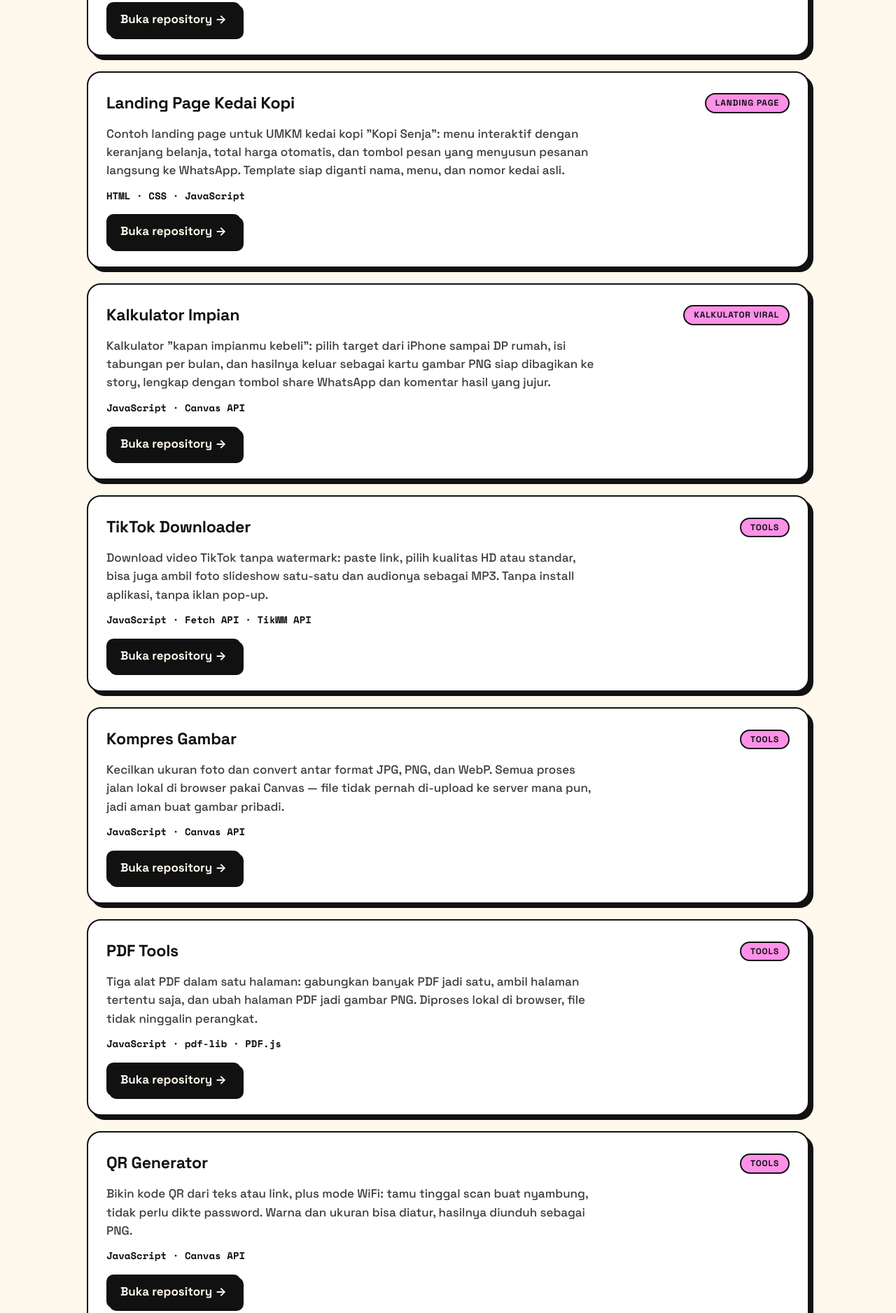
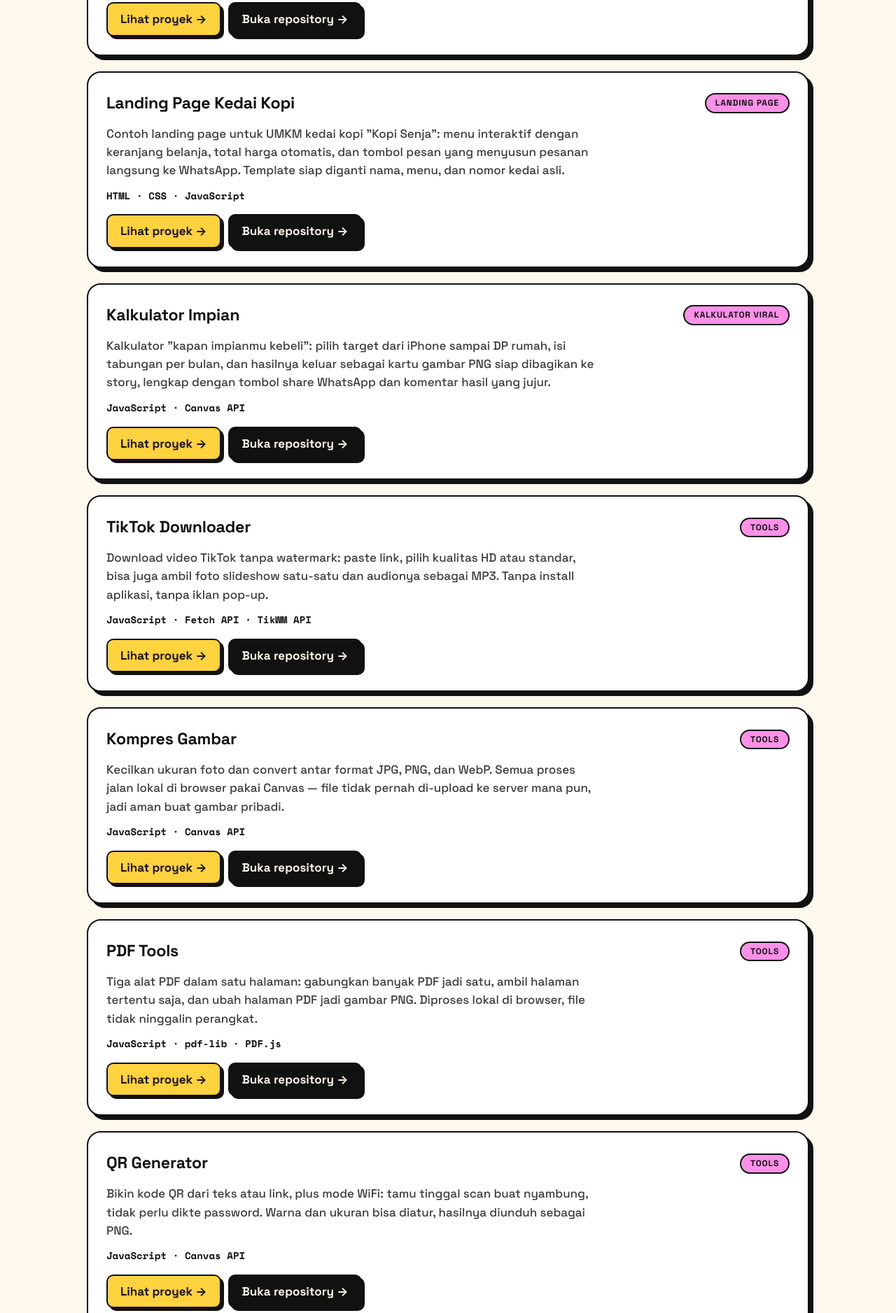
Before and after one commit to kirax-12/remike-dev-portofolio, a plain HTML site: page index.html in a window 1280 px wide. Shown: the part 2282-4159 px from the top of the page at 70% size. Drawn offline with nearby package versions, Linux system fonts and the light colour scheme.

Commit message:
Tombol demo live di semua kartu proyek + README diperbarui

```diff
--- a/index.html
+++ b/index.html
@@ -65,7 +65,10 @@
         </div>
         <p>Proyek eksperimen JavaScript untuk mencoba ide-ide AI secara langsung: prototipe cepat, diuji, lalu dipelajari hasilnya. Tempat saya mengasah JavaScript modern di luar proyek utama.</p>
         <p class="project-meta">JavaScript</p>
+        <div class="project-links">
+          <a class="project-link demo" href="https://kirax-ai.vercel.app" target="_blank" rel="noopener">Lihat proyek →</a>
           <a class="project-link" href="https://github.com/kirax-12/kirax-AI" target="_blank" rel="noopener">Buka repository →</a>
+        </div>
       </article>
 
       <article class="project">
@@ -75,7 +78,10 @@
         </div>
         <p>Aplikasi web untuk mencatat pemasukan dan pengeluaran harian: saldo dan total dihitung otomatis dalam Rupiah, riwayat bisa difilter per kategori, ada ringkasan pengeluaran per kategori, dan data tersimpan di browser (localStorage) tanpa server.</p>
         <p class="project-meta">HTML · CSS · JavaScript · localStorage</p>
+        <div class="project-links">
+          <a class="project-link demo" href="https://kirax-12.github.io/catatan-pengeluaran/" target="_blank" rel="noopener">Lihat proyek →</a>
           <a class="project-link" href="https://github.com/kirax-12/catatan-pengeluaran" target="_blank" rel="noopener">Buka repository →</a>
+        </div>
       </article>
 
       <article class="project">
@@ -85,7 +91,10 @@
         </div>
         <p>Dashboard cuaca real-time untuk kota mana pun di dunia, memakai API Open-Meteo yang gratis tanpa API key: cuaca saat ini, kelembapan, angin, plus prakiraan 7 hari dengan peluang hujan. Kode cuaca diterjemahkan ke Bahasa Indonesia.</p>
         <p class="project-meta">JavaScript · Fetch API · Open-Meteo</p>
+        <div class="project-links">
+          <a class="project-link demo" href="https://kirax-12.github.io/dashboard-cuaca/" target="_blank" rel="noopener">Lihat proyek →</a>
           <a class="project-link" href="https://github.com/kirax-12/dashboard-cuaca" target="_blank" rel="noopener">Buka repository →</a>
+        </div>
       </article>
 
       <article class="project">
@@ -95,7 +104,10 @@
         </div>
         <p>Contoh landing page untuk UMKM kedai kopi "Kopi Senja": menu interaktif dengan keranjang belanja, total harga otomatis, dan tombol pesan yang menyusun pesanan langsung ke WhatsApp. Template siap diganti nama, menu, dan nomor kedai asli.</p>
         <p class="project-meta">HTML · CSS · JavaScript</p>
+        <div class="project-links">
+          <a class="project-link demo" href="https://kirax-12.github.io/landing-page-kedai-kopi/" target="_blank" rel="noopener">Lihat proyek →</a>
           <a class="project-link" href="https://github.com/kirax-12/landing-page-kedai-kopi" target="_blank" rel="noopener">Buka repository →</a>
+        </div>
       </article>
 
       <article class="project">
@@ -105,7 +117,10 @@
         </div>
         <p>Kalkulator "kapan impianmu kebeli": pilih target dari iPhone sampai DP rumah, isi tabungan per bulan, dan hasilnya keluar sebagai kartu gambar PNG siap dibagikan ke story, lengkap dengan tombol share WhatsApp dan komentar hasil yang jujur.</p>
         <p class="project-meta">JavaScript · Canvas API</p>
+        <div class="project-links">
+          <a class="project-link demo" href="https://kirax-12.github.io/kalkulator-impian/" target="_blank" rel="noopener">Lihat proyek →</a>
           <a class="project-link" href="https://github.com/kirax-12/kalkulator-impian" target="_blank" rel="noopener">Buka repository →</a>
+        </div>
       </article>
 
       <article class="project">
@@ -115,7 +130,10 @@
         </div>
         <p>Download video TikTok tanpa watermark: paste link, pilih kualitas HD atau standar, bisa juga ambil foto slideshow satu-satu dan audionya sebagai MP3. Tanpa install aplikasi, tanpa iklan pop-up.</p>
         <p class="project-meta">JavaScript · Fetch API · TikWM API</p>
+        <div class="project-links">
+          <a class="project-link demo" href="https://kirax-12.github.io/tiktok-downloader/" target="_blank" rel="noopener">Lihat proyek →</a>
           <a class="project-link" href="https://github.com/kirax-12/tiktok-downloader" target="_blank" rel="noopener">Buka repository →</a>
+        </div>
       </article>
 
       <article class="project">
@@ -125,7 +143,10 @@
         </div>
         <p>Kecilkan ukuran foto dan convert antar format JPG, PNG, dan WebP. Semua proses jalan lokal di browser pakai Canvas — file tidak pernah di-upload ke server mana pun, jadi aman buat gambar pribadi.</p>
         <p class="project-meta">JavaScript · Canvas API</p>
+        <div class="project-links">
+          <a class="project-link demo" href="https://kirax-12.github.io/kompres-gambar/" target="_blank" rel="noopener">Lihat proyek →</a>
           <a class="project-link" href="https://github.com/kirax-12/kompres-gambar" target="_blank" rel="noopener">Buka repository →</a>
+        </div>
       </article>
 
       <article class="project">
@@ -135,7 +156,10 @@
         </div>
         <p>Tiga alat PDF dalam satu halaman: gabungkan banyak PDF jadi satu, ambil halaman tertentu saja, dan ubah halaman PDF jadi gambar PNG. Diproses lokal di browser, file tidak ninggalin perangkat.</p>
         <p class="project-meta">JavaScript · pdf-lib · PDF.js</p>
+        <div class="project-links">
+          <a class="project-link demo" href="https://kirax-12.github.io/pdf-tools/" target="_blank" rel="noopener">Lihat proyek →</a>
           <a class="project-link" href="https://github.com/kirax-12/pdf-tools" target="_blank" rel="noopener">Buka repository →</a>
+        </div>
       </article>
 
       <article class="project">
@@ -145,7 +169,10 @@
         </div>
         <p>Bikin kode QR dari teks atau link, plus mode WiFi: tamu tinggal scan buat nyambung, tidak perlu dikte password. Warna dan ukuran bisa diatur, hasilnya diunduh sebagai PNG.</p>
         <p class="project-meta">JavaScript · Canvas API</p>
+        <div class="project-links">
+          <a class="project-link demo" href="https://kirax-12.github.io/qr-generator/" target="_blank" rel="noopener">Lihat proyek →</a>
           <a class="project-link" href="https://github.com/kirax-12/qr-generator" target="_blank" rel="noopener">Buka repository →</a>
+        </div>
       </article>
 
       <article class="project">
@@ -155,7 +182,10 @@
         </div>
         <p>Percantik screenshot sebelum diposting: kasih latar gradient, padding, sudut membulat, dan bayangan, lalu export sebagai PNG resolusi penuh. Cocok buat portofolio dan postingan media sosial.</p>
         <p class="project-meta">JavaScript · Canvas API</p>
+        <div class="project-links">
+          <a class="project-link demo" href="https://kirax-12.github.io/screenshot-beautifier/" target="_blank" rel="noopener">Lihat proyek →</a>
           <a class="project-link" href="https://github.com/kirax-12/screenshot-beautifier" target="_blank" rel="noopener">Buka repository →</a>
+        </div>
       </article>
 
       <article class="project">
@@ -165,7 +195,10 @@
         </div>
         <p>Lima alat kecil yang sering dicari developer: formatter JSON, encoder/decoder Base64, generator UUID, generator password dengan indikator kekuatan, dan konverter timestamp Unix. Semua dalam satu halaman.</p>
         <p class="project-meta">JavaScript</p>
+        <div class="project-links">
+          <a class="project-link demo" href="https://kirax-12.github.io/devtools-suite/" target="_blank" rel="noopener">Lihat proyek →</a>
           <a class="project-link" href="https://github.com/kirax-12/devtools-suite" target="_blank" rel="noopener">Buka repository →</a>
+        </div>
       </article>
 
       <article class="project">
@@ -175,7 +208,10 @@
         </div>
         <p>Aplikasi catatan dengan editor Markdown dan pratinjau langsung berdampingan. Catatan tersimpan otomatis di browser, bisa diunduh sebagai file .md atau disalin sebagai HTML.</p>
         <p class="project-meta">JavaScript · marked · localStorage</p>
+        <div class="project-links">
+          <a class="project-link demo" href="https://kirax-12.github.io/markdown-notes/" target="_blank" rel="noopener">Lihat proyek →</a>
           <a class="project-link" href="https://github.com/kirax-12/markdown-notes" target="_blank" rel="noopener">Buka repository →</a>
+        </div>
       </article>
 
       <article class="project">
@@ -185,7 +221,10 @@
         </div>
         <p>Bikin meme langsung di browser: upload gambar, tulis teks atas dan bawah gaya meme klasik, atur ukuran dan outline, lalu download sebagai PNG. Tanpa watermark, tanpa daftar.</p>
         <p class="project-meta">JavaScript · Canvas API</p>
+        <div class="project-links">
+          <a class="project-link demo" href="https://kirax-12.github.io/meme-generator/" target="_blank" rel="noopener">Lihat proyek →</a>
           <a class="project-link" href="https://github.com/kirax-12/meme-generator" target="_blank" rel="noopener">Buka repository →</a>
+        </div>
       </article>
 
       <article class="project">
@@ -195,7 +234,10 @@
         </div>
         <p>Ukur kecepatan mengetik dalam Bahasa Indonesia: mode 30/60 detik, skor WPM dan akurasi langsung, verdict lucu di akhir, dan kartu hasil PNG yang bisa dibagikan ke story.</p>
         <p class="project-meta">JavaScript · Canvas API</p>
+        <div class="project-links">
+          <a class="project-link demo" href="https://kirax-12.github.io/tes-kecepatan-ngetik/" target="_blank" rel="noopener">Lihat proyek →</a>
           <a class="project-link" href="https://github.com/kirax-12/tes-kecepatan-ngetik" target="_blank" rel="noopener">Buka repository →</a>
+        </div>
       </article>
 
       <article class="project">
@@ -205,7 +247,10 @@
         </div>
         <p>Roda pengacak nama buat giveaway, arisan, atau milih siapa yang traktir. Isi daftar nama, putar rodanya, pemenang diumumkan dengan confetti dan bisa langsung dihapus dari daftar.</p>
         <p class="project-meta">JavaScript · Canvas API · WebAudio</p>
+        <div class="project-links">
+          <a class="project-link demo" href="https://kirax-12.github.io/spin-wheel/" target="_blank" rel="noopener">Lihat proyek →</a>
           <a class="project-link" href="https://github.com/kirax-12/spin-wheel" target="_blank" rel="noopener">Buka repository →</a>
+        </div>
       </article>
 
       <article class="project">
@@ -215,7 +260,10 @@
         </div>
         <p>Ambil thumbnail video YouTube dalam semua ukuran sampai 1280×720. Paste link video, shorts, atau live — ID video dikenali otomatis dan resolusi yang tidak tersedia ditandai sendiri.</p>
         <p class="project-meta">JavaScript · Fetch API</p>
+        <div class="project-links">
+          <a class="project-link demo" href="https://kirax-12.github.io/youtube-thumbnail-downloader/" target="_blank" rel="noopener">Lihat proyek →</a>
           <a class="project-link" href="https://github.com/kirax-12/youtube-thumbnail-downloader" target="_blank" rel="noopener">Buka repository →</a>
+        </div>
       </article>
 
       <article class="project">
@@ -225,7 +273,10 @@
         </div>
         <p>Konversi 12 mata uang dengan kurs live yang diperbarui harian, termasuk Rupiah. Ada tombol tukar arah, chip pasangan populer, dan keterangan tanggal kurs biar tidak salah pakai angka lama.</p>
         <p class="project-meta">JavaScript · Fetch API · ExchangeRate API</p>
+        <div class="project-links">
+          <a class="project-link demo" href="https://kirax-12.github.io/konverter-mata-uang/" target="_blank" rel="noopener">Lihat proyek →</a>
           <a class="project-link" href="https://github.com/kirax-12/konverter-mata-uang" target="_blank" rel="noopener">Buka repository →</a>
+        </div>
       </article>
 
       <article class="project">
@@ -235,7 +286,10 @@
         </div>
         <p>Bikin link wa.me dengan pesan yang sudah terisi otomatis — nomor 08 langsung diubah ke format internasional. Dilengkapi template pesan buat tanya produk, order, dan booking, plus pratinjau chat.</p>
         <p class="project-meta">JavaScript</p>
+        <div class="project-links">
+          <a class="project-link demo" href="https://kirax-12.github.io/wa-link-generator/" target="_blank" rel="noopener">Lihat proyek →</a>
           <a class="project-link" href="https://github.com/kirax-12/wa-link-generator" target="_blank" rel="noopener">Buka repository →</a>
+        </div>
       </article>
 
       <article class="project">
@@ -245,7 +299,10 @@
         </div>
         <p>Simulasi cicilan rumah: isi harga properti, uang muka, bunga, dan tenor — keluar cicilan per bulan, total bunga, dan tabel rincian pokok vs bunga per tahun sampai lunas.</p>
         <p class="project-meta">JavaScript</p>
+        <div class="project-links">
+          <a class="project-link demo" href="https://kirax-12.github.io/kalkulator-kpr/" target="_blank" rel="noopener">Lihat proyek →</a>
           <a class="project-link" href="https://github.com/kirax-12/kalkulator-kpr" target="_blank" rel="noopener">Buka repository →</a>
+        </div>
       </article>
 
       <article class="project">
@@ -255,7 +312,10 @@
         </div>
         <p>Generator palet warna harmonis: pencet spasi buat palet baru, kunci warna yang disuka, salin kode HEX satu-satu atau sebagai variabel CSS. Riwayat palet tersimpan di browser.</p>
         <p class="project-meta">JavaScript · localStorage</p>
+        <div class="project-links">
+          <a class="project-link demo" href="https://kirax-12.github.io/color-palette-generator/" target="_blank" rel="noopener">Lihat proyek →</a>
           <a class="project-link" href="https://github.com/kirax-12/color-palette-generator" target="_blank" rel="noopener">Buka repository →</a>
+        </div>
       </article>
 
       <article class="project">
--- a/style.css
+++ b/style.css
@@ -213,6 +213,10 @@ main { max-width: 1080px; margin: 0 auto; padding: 0 24px; }
 .project-meta { font-weight: 700; opacity: 1 !important; font-family: "Space Mono", ui-monospace, monospace; font-size: 0.88rem; }
 .project-link { display: inline-block; margin-top: 16px; font-weight: 700; background: var(--ink); color: var(--bg); text-decoration: none; padding: 9px 18px; border-radius: 10px; border: var(--border); box-shadow: var(--shadow-sm); }
 .project-link:hover { background: var(--pink); color: var(--ink); }
+.project-links { display: flex; flex-wrap: wrap; gap: 10px; margin-top: 16px; }
+.project-links .project-link { margin-top: 0; }
+.project-link.demo { background: var(--yellow); color: var(--ink); }
+.project-link.demo:hover { background: var(--green); color: var(--ink); }
 
 /* Skills */
 .skill-grid { list-style: none; margin: 0; padding: 0; display: grid; grid-template-columns: repeat(2, 1fr); gap: 18px; }
```
Also changed, not shown: 1 other file. Lines whose indentation alone changed are shown as unchanged.
